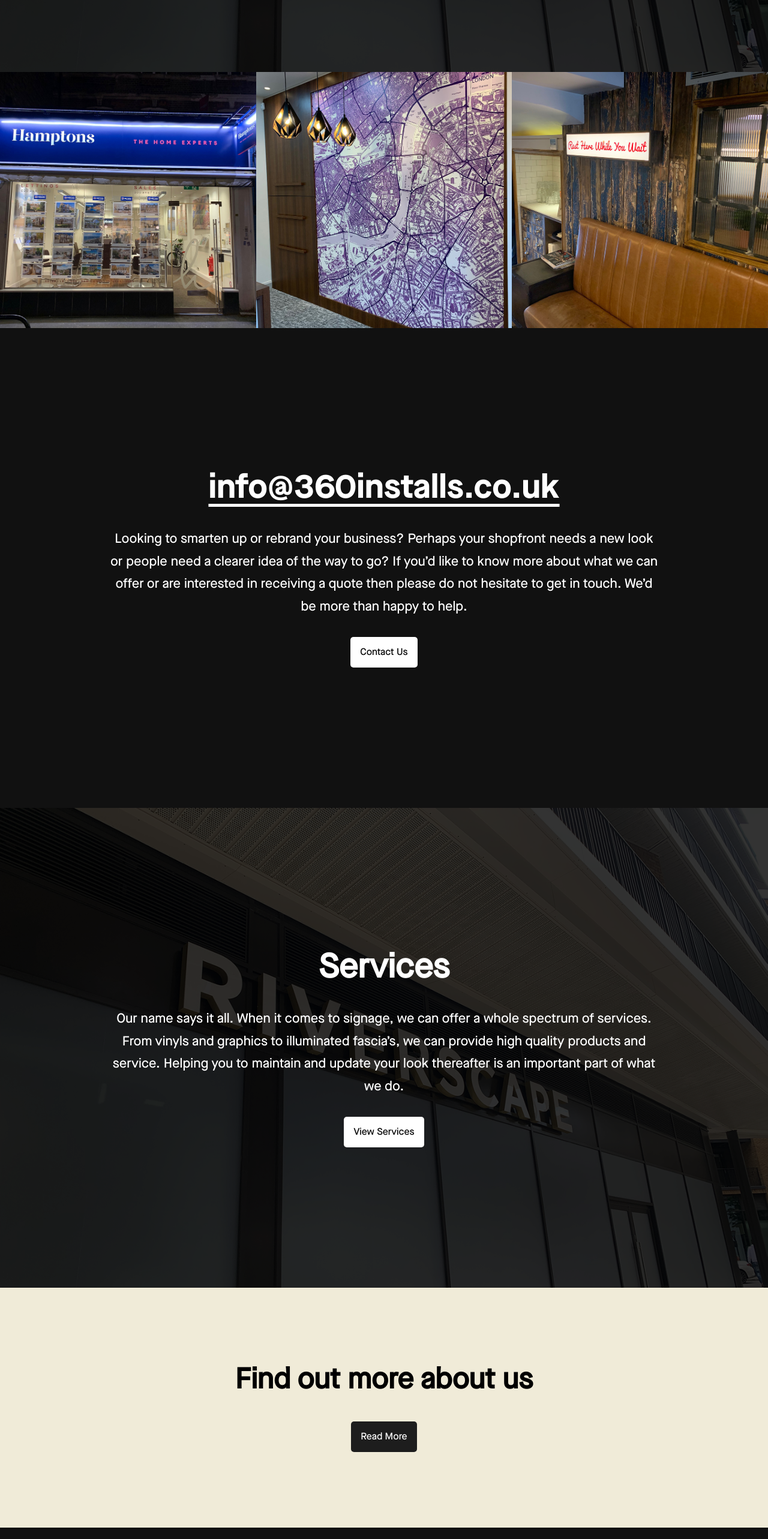
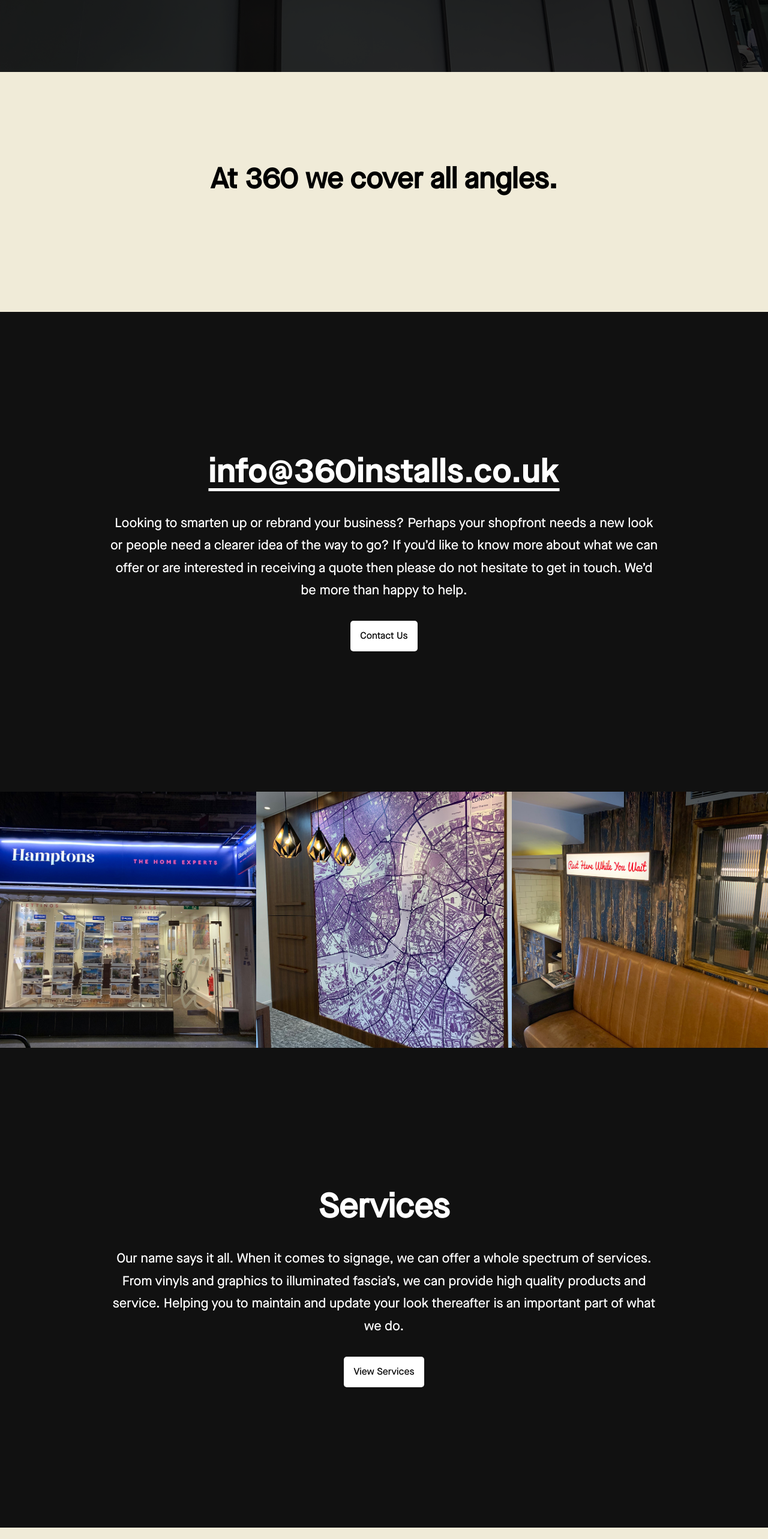
Before and after one commit to Jthomp1993/360-projects, a React (Create React App) app: page / in a window 1280 px wide. Shown: the part 800-3366 px from the top of the page at 60% size. Built offline with nearby package versions, Linux system fonts and the light colour scheme.

Commit message:
Add background image to home page header section

```diff
--- a/src/components/Services.jsx
+++ b/src/components/Services.jsx
@@ -4,19 +4,16 @@ import { motion, useAnimation } from 'framer-motion';
 import { useInView } from 'react-intersection-observer';
 import styled from 'styled-components/macro';
 import MainContext from '../context/MainContext';
-import img from '../images/services__background.jpg';
 
 const StyledServicesWrapper = styled.section`
     height: 100vh;
-    background-image: url(${img});
-    background-size: cover;
+
 `
 
 const StyledLayer = styled.div`
     display: flex;
     align-items: center;
     justify-content: center;
-    background-color: rgba(0, 0, 0, 0.8);
     top: 0;
     left: 0;
     width: 100%;
--- a/src/pages/Home.jsx
+++ b/src/pages/Home.jsx
@@ -74,8 +74,13 @@ const Home = () => {
         animate={{ opacity: 1}}
         exit={{ opacity: 0}}>
             <Header />
+            <StyledSectionWrapper>
+                <StyledSectionContent>
+                    <h2>At 360 we cover all angles.</h2>
+                </StyledSectionContent>
+            </StyledSectionWrapper>
+            <Contact />
             <Banner />
-            <Contact />
             <Services />
             <StyledSectionWrapper ref={ref}>
                 <StyledSectionContent
```
